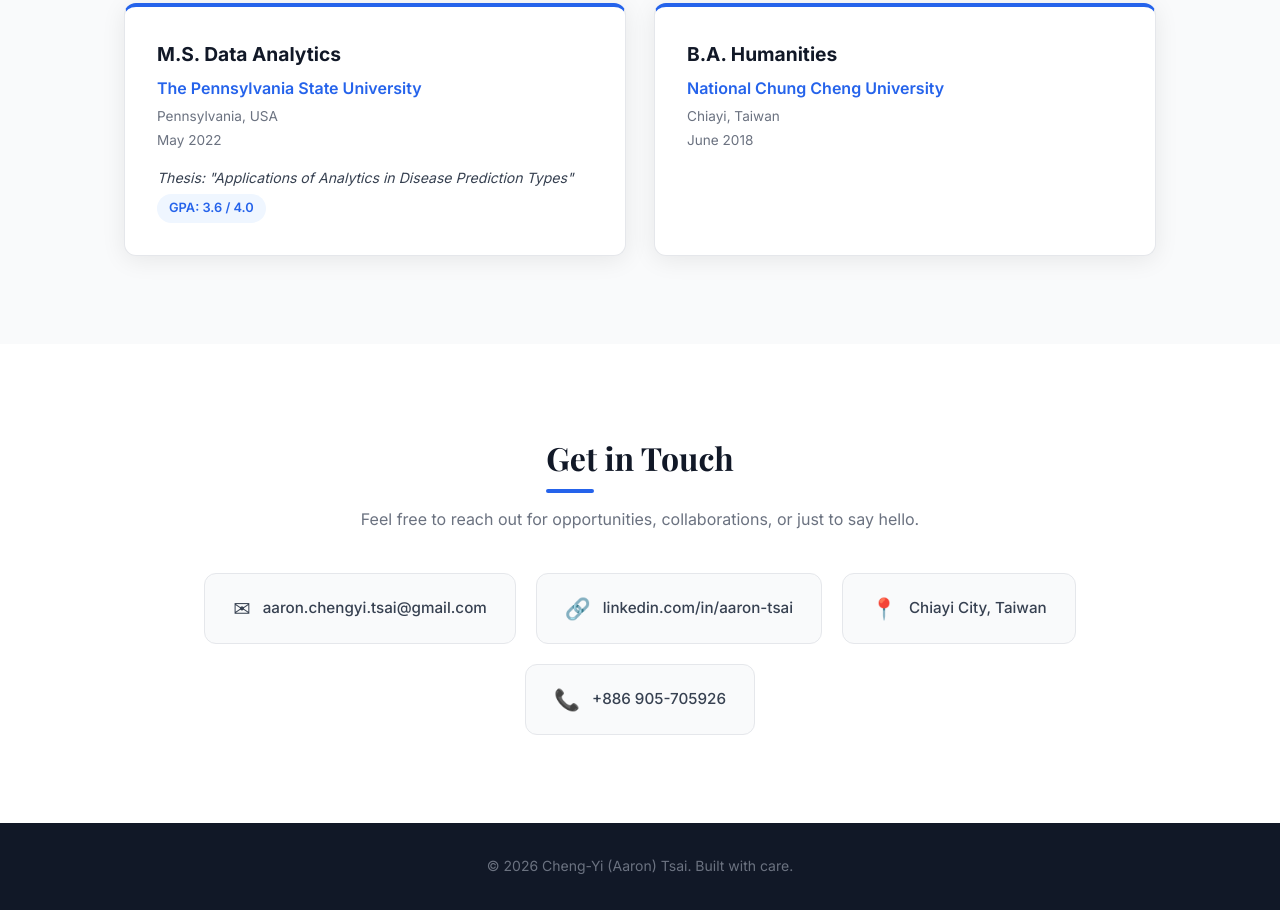
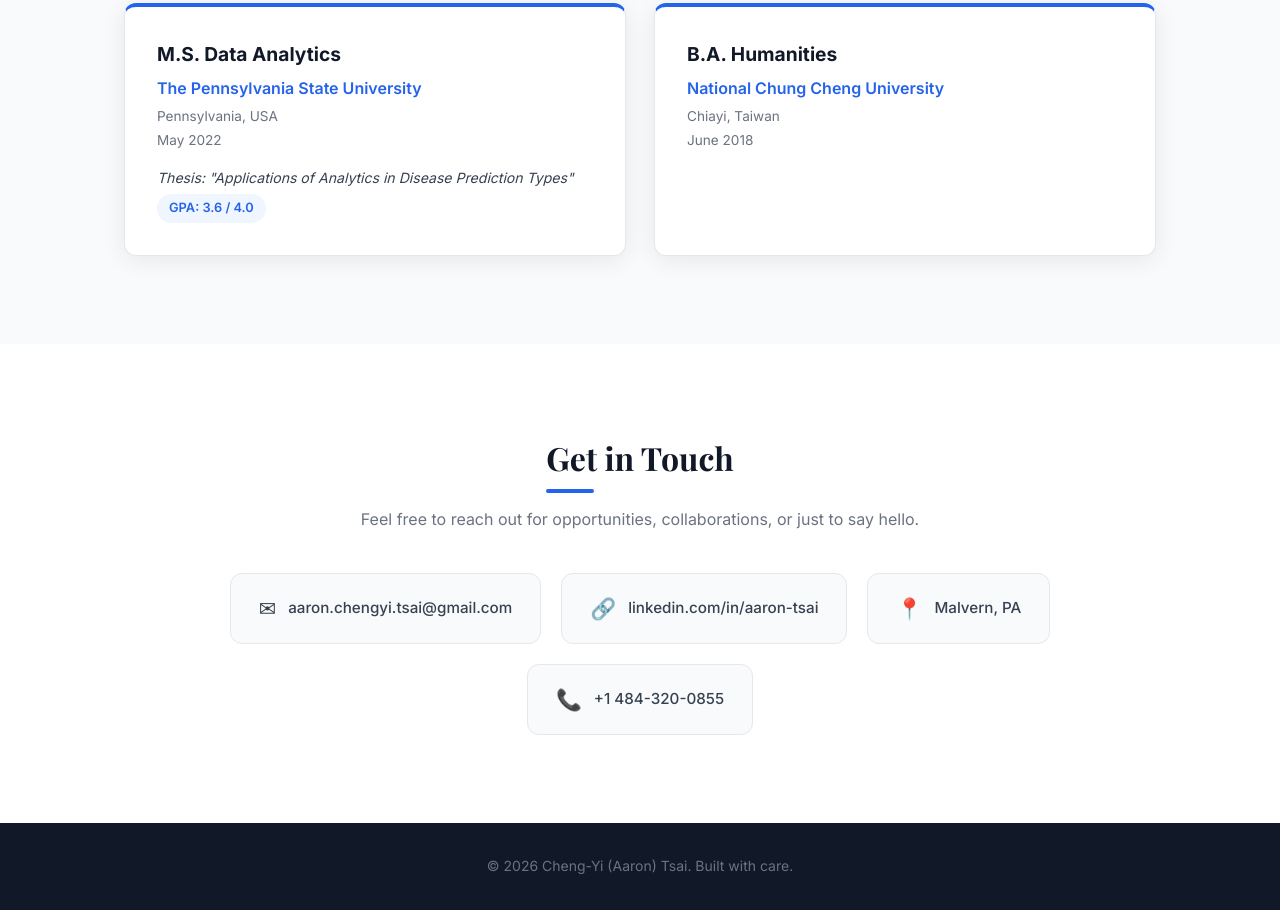
Before and after one commit to Aaron-CY-Tsai/webpage, a plain HTML site: page index.html in a window 1280 px wide. Shown: the part 2509-3419 px from the top of the page. Drawn offline with nearby package versions, Linux system fonts and the light colour scheme.

Commit message:
Update contact information in index.html

```diff
--- a/index.html
+++ b/index.html
@@ -193,11 +193,11 @@
         </a>
         <div class="contact-card no-link">
           <span class="contact-icon">&#128205;</span>
-          <span>Chiayi City, Taiwan</span>
+          <span>Malvern, PA</span>
         </div>
         <div class="contact-card no-link">
           <span class="contact-icon">&#128222;</span>
-          <span>+886 905-705926</span>
+          <span>+1 484-320-0855</span>
         </div>
       </div>
     </div>
```
